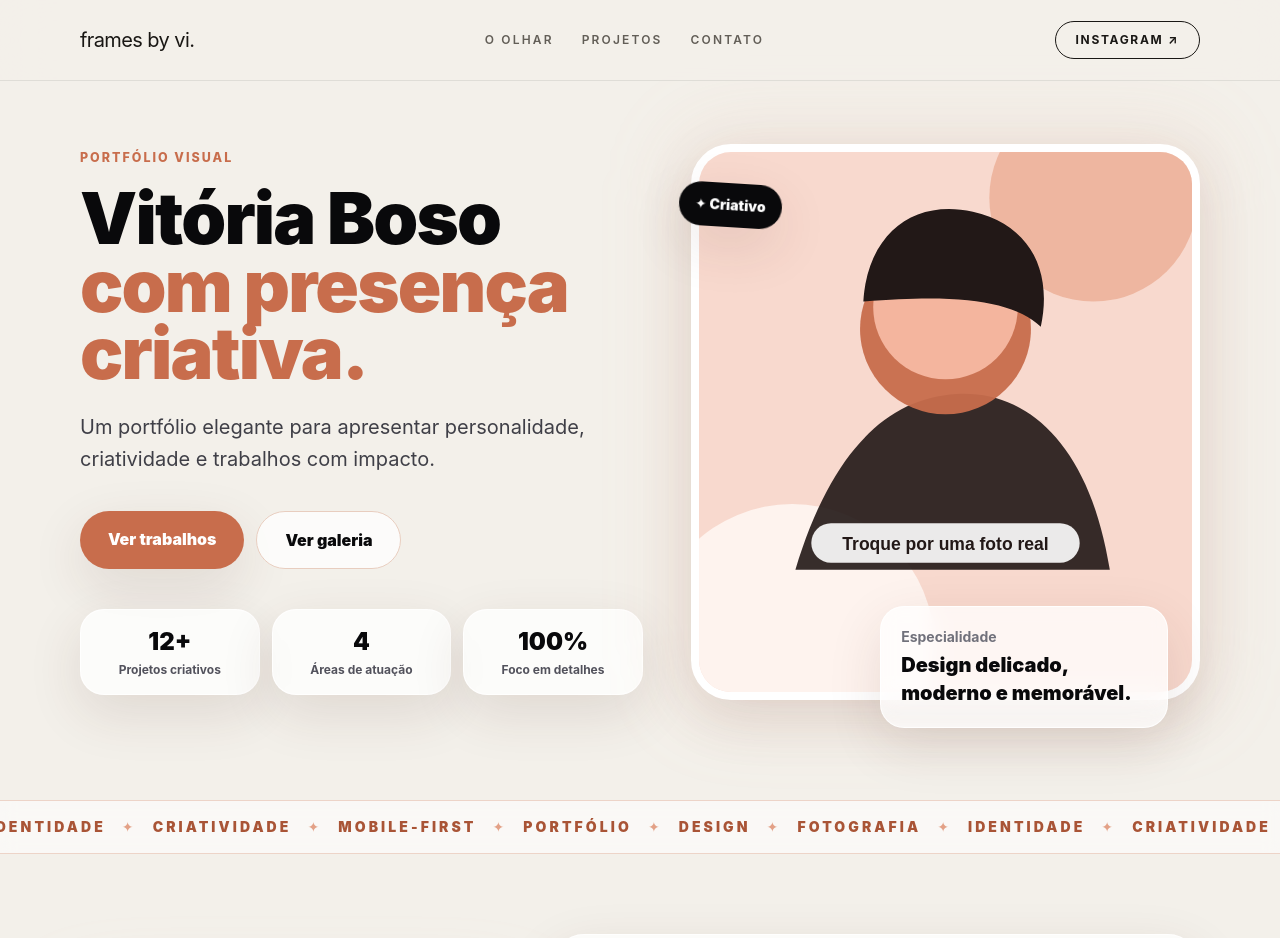
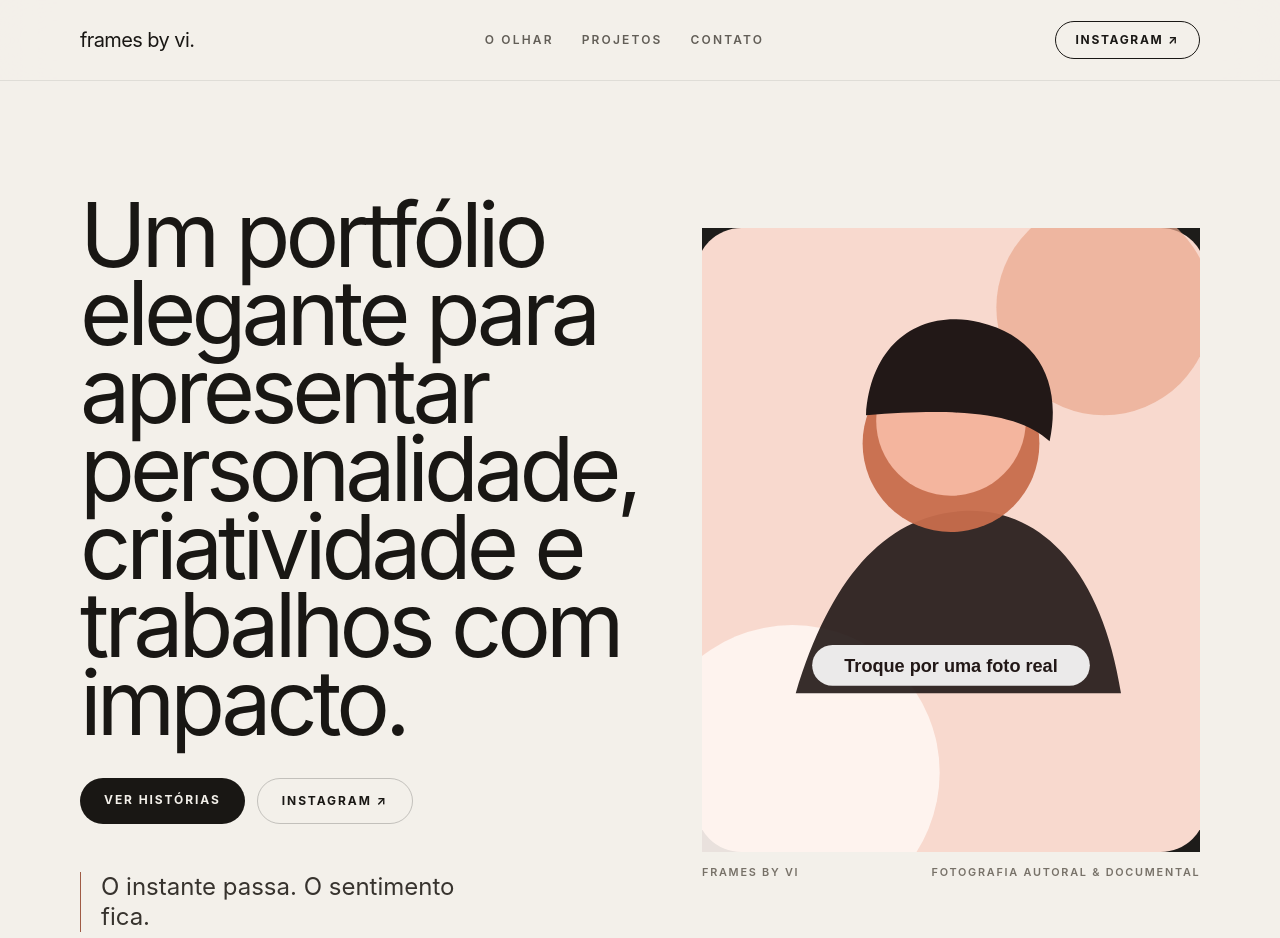
Before and after one commit to marlouun/portfolio-vitoria-boso, a React (Vite) app: page / in a window 1280 px wide. Shown: the top 938 px of the page. Built offline with nearby package versions, Linux system fonts and the light colour scheme.

Commit message:
feat: cria hero editorial orientado a fotografia autoral

```diff
--- a/src/components/Hero.tsx
+++ b/src/components/Hero.tsx
@@ -2,55 +2,57 @@ import { profile } from '../data/profile';
 
 export function Hero() {
   return (
-    <section id="inicio" className="relative overflow-hidden pb-16 pt-32 sm:pt-36 lg:min-h-screen lg:pb-24">
-      <div className="container-page grid gap-12 lg:grid-cols-[1.05fr_0.95fr] lg:items-center">
-        <div className="hero-copy">
-          <p className="section-kicker">Portfólio visual</p>
-          <h1 className="mt-4 max-w-4xl text-5xl font-black leading-[0.94] tracking-tight text-zinc-950 sm:text-6xl lg:text-7xl">
-            {profile.name}
-            <span className="block text-[#c86d4c]">com presença criativa.</span>
+    <section id="inicio" className="pb-16 pt-28 sm:pb-20 sm:pt-32 lg:min-h-screen">
+      <div className="container-page grid gap-10 lg:grid-cols-[0.82fr_1.18fr] lg:items-center lg:gap-16">
+        <div className="hero-copy lg:py-12">
+          <p className="section-kicker">{profile.eyebrow}</p>
+
+          <h1 className="font-editorial mt-5 max-w-3xl text-[clamp(3.7rem,7vw,7.7rem)] leading-[0.87] tracking-[-0.055em] text-[#191714]">
+            {profile.headline}
           </h1>
-          <p className="mt-6 max-w-2xl text-lg leading-8 text-zinc-700 sm:text-xl">{profile.headline}</p>
 
-          <div className="mt-9 flex flex-col gap-3 sm:flex-row">
-            <a href="#projetos" className="magnetic-btn focus-ring rounded-full bg-[#c86d4c] px-7 py-4 text-center font-black text-white soft-shadow transition hover:-translate-y-1">
-              Ver trabalhos
+          <p className="mt-7 max-w-xl text-base leading-7 text-[#5f5a53] sm:text-lg sm:leading-8">
+            {profile.intro}
+          </p>
+
+          <div className="mt-9 flex flex-wrap gap-3">
+            <a
+              href="#projetos"
+              className="focus-ring inline-flex rounded-full bg-[#191714] px-6 py-3.5 text-xs font-bold uppercase tracking-[0.16em] text-[#f3f0ea] transition hover:-translate-y-0.5"
+            >
+              Ver histórias
             </a>
-            <a href="#galeria" className="focus-ring rounded-full border border-[#e8cdbf] bg-white/75 px-7 py-4 text-center font-black text-zinc-950 backdrop-blur transition hover:-translate-y-1 hover:border-[#c86d4c]">
-              Ver galeria
+            <a
+              href={profile.instagram}
+              target="_blank"
+              rel="noreferrer"
+              className="focus-ring inline-flex rounded-full border border-black/20 px-6 py-3.5 text-xs font-bold uppercase tracking-[0.16em] text-[#191714] transition hover:border-[#191714]"
+            >
+              Instagram ↗
             </a>
           </div>
 
-          <div className="mt-10 grid grid-cols-3 gap-3 sm:max-w-xl">
-            {profile.stats.map((stat, index) => (
-              <div key={stat.label} className="card-glass floating-card rounded-3xl p-4 text-center soft-shadow" style={{ animationDelay: `${index * 0.12}s` }}>
-                <strong className="block text-2xl font-black text-zinc-950">{stat.value}</strong>
-                <span className="mt-1 block text-xs font-bold leading-4 text-zinc-600">{stat.label}</span>
-              </div>
-            ))}
-          </div>
+          <p className="mt-12 max-w-sm border-l border-[#9f5b45] pl-5 font-editorial text-2xl leading-tight text-[#37332e]">
+            O instante passa. O sentimento fica.
+          </p>
         </div>
 
-        <div className="hero-visual relative">
-          <div className="hero-glow absolute -inset-4 rounded-[3rem] bg-[#eaa98e]/24 blur-2xl" />
-          <div className="soft-shadow relative overflow-hidden rounded-[2.5rem] border-8 border-white bg-white transition duration-500 hover:-rotate-1 hover:scale-[1.01]">
+        <figure className="hero-visual relative">
+          <div className="overflow-hidden bg-[#1d1c1a]">
             <img
               src={profile.heroImage}
-              alt="Imagem principal de Vitória Boso"
-              className="h-[460px] w-full object-cover sm:h-[540px]"
-              width="900"
-              height="1100"
+              alt="Mãos segurando um terço em silhueta contra o céu"
+              className="h-[64vh] min-h-[520px] w-full object-cover object-center lg:h-[78vh]"
+              width="1066"
+              height="1600"
               fetchPriority="high"
             />
           </div>
-          <div className="card-glass absolute -bottom-7 left-4 right-4 rounded-3xl p-5 soft-shadow sm:left-auto sm:right-8 sm:w-72">
-            <p className="text-sm font-bold text-zinc-500">Especialidade</p>
-            <p className="mt-1 text-xl font-black text-zinc-950">Design delicado, moderno e memorável.</p>
-          </div>
-          <div className="float-badge absolute -left-3 top-12 rounded-3xl bg-zinc-950 px-4 py-3 text-sm font-black text-white soft-shadow">
-            ✦ Criativo
-          </div>
-        </div>
+          <figcaption className="mt-3 flex items-center justify-between gap-4 text-[0.68rem] font-semibold uppercase tracking-[0.16em] text-[#777168]">
+            <span>Frames by Vi</span>
+            <span>Fotografia autoral & documental</span>
+          </figcaption>
+        </figure>
       </div>
     </section>
   );
```
